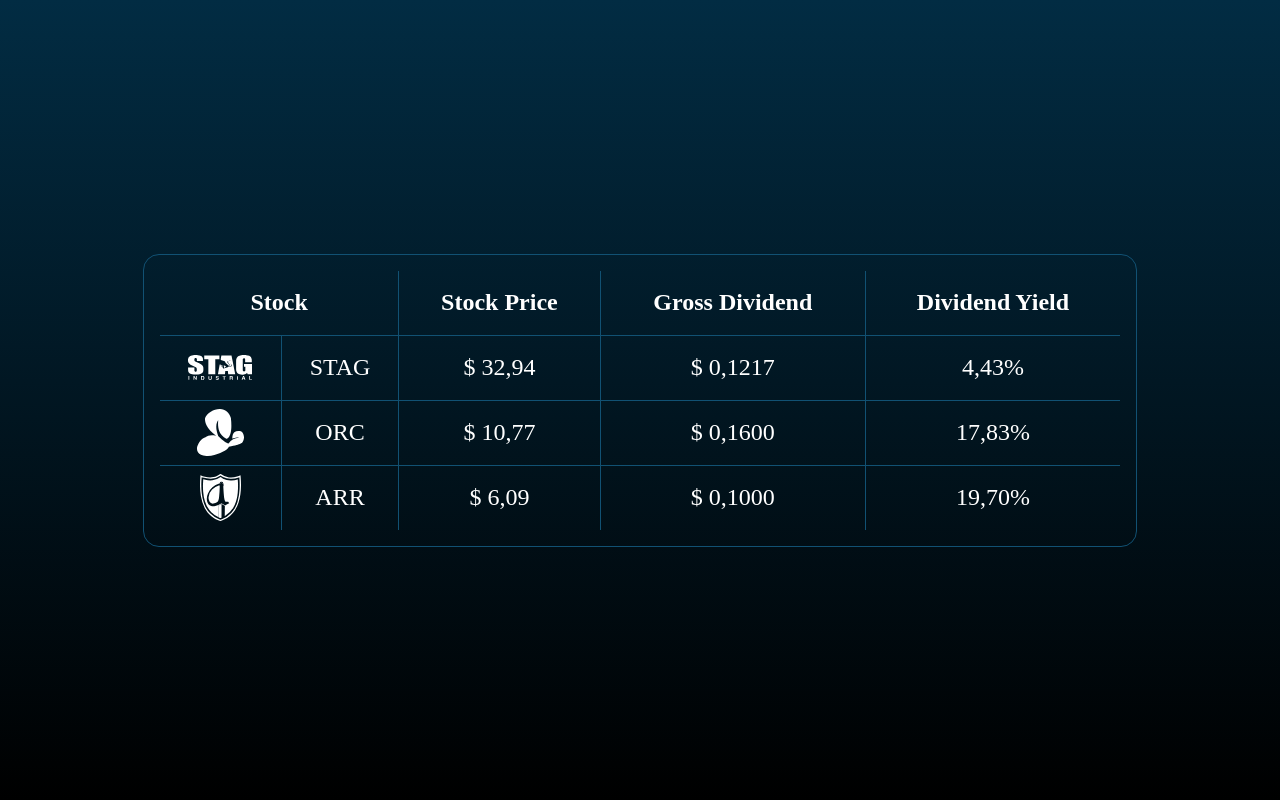
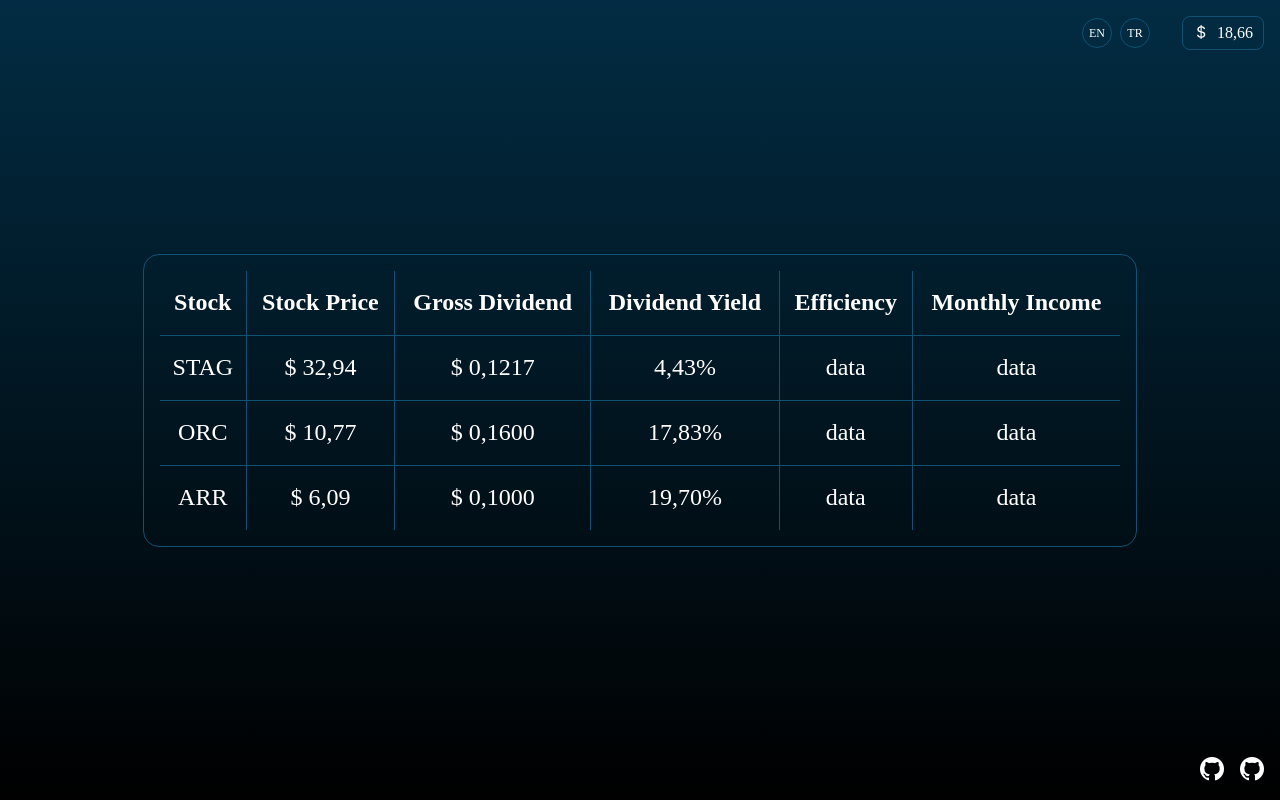
Before and after one commit to abdullahbakis/Stock-Data-application, a website: page index.html in a window 1280 px wide. Drawn offline with nearby package versions, Linux system fonts and the light colour scheme.

Commit message:
table updated, header & footer added.

```diff
--- a/index.html
+++ b/index.html
@@ -5,61 +5,82 @@
     <meta charset="UTF-8">
     <meta http-equiv="X-UA-Compatible" content="IE=edge">
     <meta name="viewport" content="width=device-width, initial-scale=1.0">
-    <link rel="stylesheet" href="./src/main/resources/css/style.css">
+    <link rel="stylesheet" href="src/main/resources/css/style.css">
     <title>Dividend Stocks</title>
 </head>
 
 <body>
 
+
     <div class="container">
 
-        <div class="tableArea">
+        <!-- Header -->
+        <div class="header">
+
+            <!-- Language -->
+            <div class="lang">
+                <a href="">EN</a>
+                <a href="">TR</a>
+            </div>
+
+            <!-- Dolar -->
+            <div class="dolar">
+                <i class="bi bi-currency-dollar"></i>
+                <span>18,66</span>
+            </div>
+        </div>
+
+        <!-- Table -->
+        <div class="table">
             <table>
                 <thead>
                     <tr>
-                        <th colspan="2">Stock</th>
+                        <th>Stock</th>
                         <th>Stock Price</th>
                         <th>Gross Dividend</th>
                         <th>Dividend Yield</th>
+                        <th>Efficiency</th>
+                        <th>Monthly Income</th>
                     </tr>
                 </thead>
                 <tbody>
                     <tr>
-                        <td>
-                            <div class="logo">
-                                <img src="src/assets/svg/stag.svg">
-                            </div>
-                        </td>
                         <td>STAG</td>
                         <td>$ 32,94</td>
                         <td>$ 0,1217</td>
                         <td>4,43%</td>
+                        <td>data</td>
+                        <td>data</td>
                     </tr>
                     <tr>
-                        <td>
-                            <div class="logo">
-                                <img src="src/assets/svg/orc.svg">
-                            </div>
-                        </td>
                         <td>ORC</td>
                         <td>$ 10,77</td>
                         <td>$ 0,1600</td>
                         <td>17,83%</td>
+                        <td>data</td>
+                        <td>data</td>
                     </tr>
                     <tr>
-                        <td>
-                            <div class="logo">
-                                <img src="src/assets/svg/arr.svg">
-                            </div>
-                        </td>
                         <td>ARR</td>
                         <td>$ 6,09</td>
                         <td>$ 0,1000</td>
                         <td>19,70%</td>
+                        <td>data</td>
+                        <td>data</td>
                     </tr>
             </table>
         </div>
+
+        <!-- Github -->
+        <div class="github">
+            <a href="https://github.com/abdullahbakis" href="https://github.com/falovic" target="_blank"
+                class="bi bi-github"></a>
+            <p>abdullahbakis</p>
+            <a href="https://github.com/falovic" target="_blank" class="bi bi-github"></a>
+            <p>falovic</p>
+        </div>
     </div>
+
 </body>
 
 </html>
--- a/src/main/resources/scss/reboot.scss
+++ b/src/main/resources/scss/reboot.scss
@@ -10,7 +10,9 @@
 $blue1: #053f5e;
 $blue2: #115173;
 $yellow: #ffd700;
+
 $bgcolor: linear-gradient($navy 0%, black 100%);
+$border: 1px solid $blue2;
 
 // Scrollbar
 ::-webkit-scrollbar {
@@ -43,6 +45,7 @@
 }
 
 a {
+  color: white;
   display: inline-block;
   text-decoration: none;
 }
--- a/src/main/resources/scss/style.scss
+++ b/src/main/resources/scss/style.scss
@@ -1,3 +1,4 @@
+@import url("https://cdn.jsdelivr.net/npm/bootstrap-icons@1.10.2/font/bootstrap-icons.css");
 @import "reboot";
 
 // Container
@@ -8,17 +9,56 @@
   height: 100vh;
   background: $bgcolor;
   color: white;
-  font-size: 1.5rem;
+}
+
+// Header
+.header {
+  @extend %flex;
+  gap: 2rem;
+  position: fixed;
+  top: 1rem;
+  right: 1rem;
+}
+
+// Language
+.lang {
+  @extend %flex;
+  gap: 0.5rem;
+
+  a {
+    @extend %flex;
+    font-size: 0.75rem;
+    width: 1.75rem;
+    height: 1.75rem;
+    border: $border;
+    border-radius: 50%;
+    transition: 0.5s all;
+
+    &:hover {
+      border-color: $yellow;
+    }
+  }
+}
+
+// Dolar
+.dolar {
+  @extend %flex;
+  gap: 0.5rem;
+  width: 5rem;
+  height: 2rem;
+  border: $border;
+  border-radius: 0.5rem;
 }
 
 // Table
-.tableArea {
+.table {
   width: 75%;
   max-height: 75%;
   overflow: auto;
   padding: 1rem;
-  border: 1px solid $blue2;
+  border: $border;
   border-radius: 1rem;
+  font-size: 1.5rem;
 
   table {
     width: 100%;
@@ -49,13 +89,39 @@
       }
     }
   }
+}
 
-  .logo {
-    @extend %flex;
+// Github
+.github {
+  display: flex;
+  gap: 1rem;
+  position: fixed;
+  bottom: 1rem;
+  right: 1rem;
 
-    img {
-      max-width: 4rem;
-      max-height: 3rem;
+  * {
+    transition: 0.75s all;
+  }
+
+  a {
+    color: white;
+    font-size: 1.5rem;
+
+    &:hover {
+      color: $yellow;
+
+      + p {
+        opacity: 1;
+      }
     }
   }
+
+  p {
+    position: fixed;
+    bottom: 1.25rem;
+    right: 6rem;
+    font-size: 1rem;
+    color: $yellow;
+    opacity: 0;
+  }
 }
```
Also changed, not shown: src/main/resources/css/reboot.css, src/main/resources/css/style.css.
